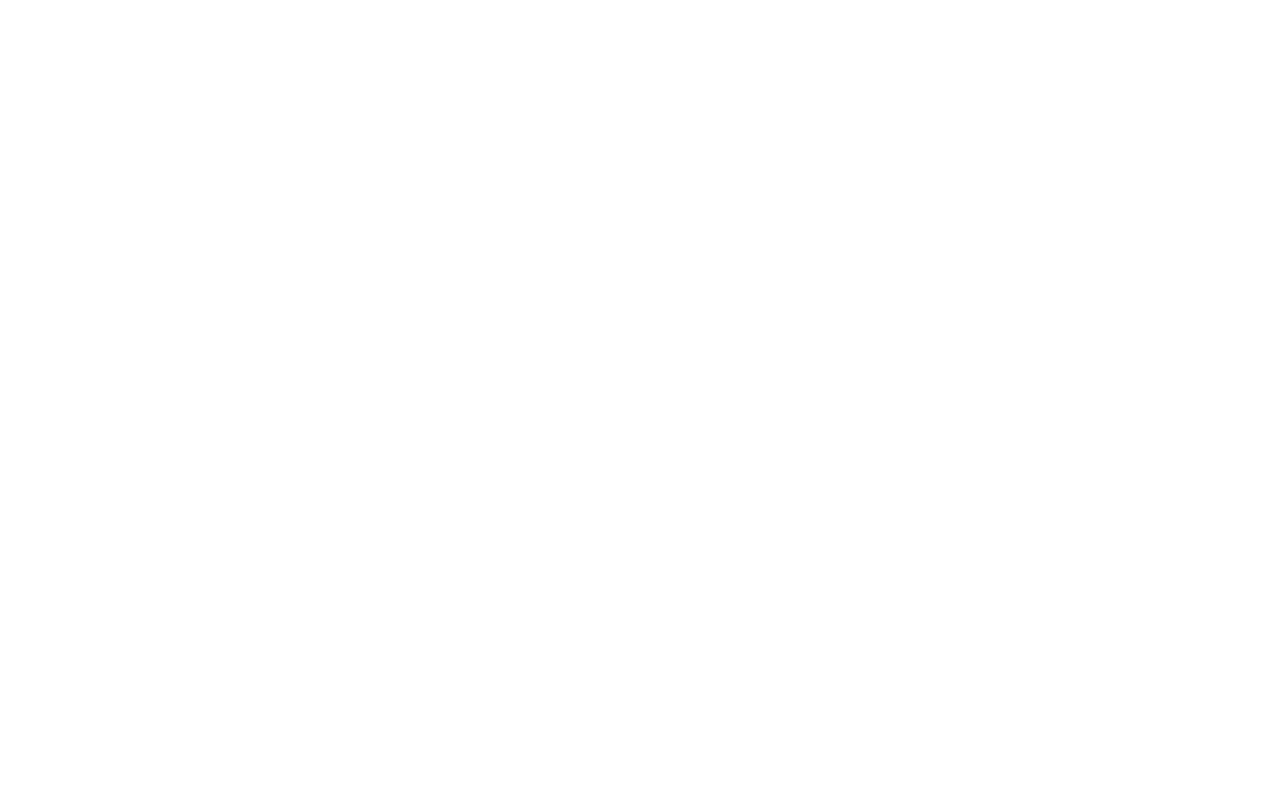
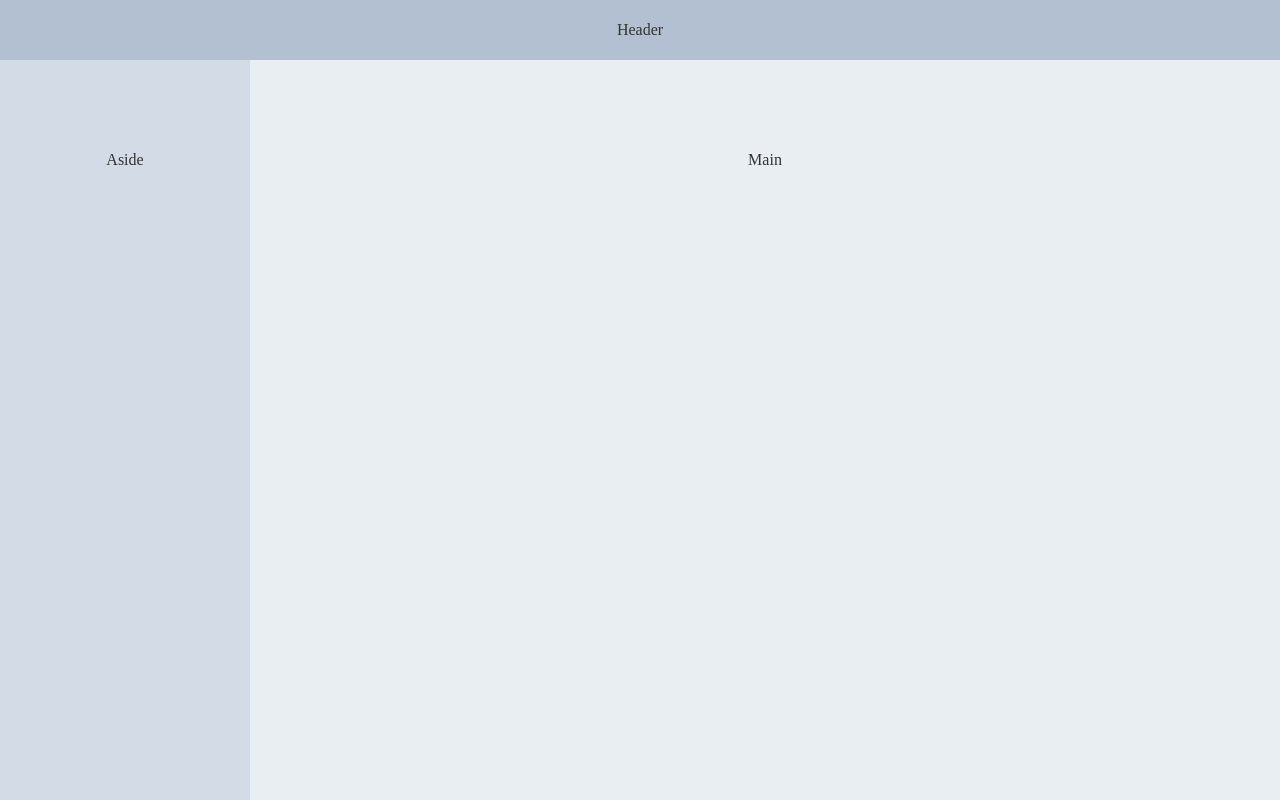
Before and after one commit to LiN5654947814/zjwy, a Vue app: page / in a window 1280 px wide. Built offline with nearby package versions, Linux system fonts and the light colour scheme; sample sign-in values are in the browser's storage.

Commit message:
主页布局

```diff
--- a/src/App.vue
+++ b/src/App.vue
@@ -17,5 +17,6 @@
   margin: 0;
   overflow: hidden;
   vertical-align: center;
+  height: 100%;
 }
 </style>
--- a/src/components/login/login.vue
+++ b/src/components/login/login.vue
@@ -40,7 +40,7 @@
         <el-form-item>
           <el-button type="primary"
                      style="width:300px;"
-                     @click="login">登录</el-button>
+                     @click.enter="login">登录</el-button>
         </el-form-item>
       </el-form>
     </div>
@@ -48,6 +48,7 @@
 </template>
 
 <script>
+import { async } from 'q'
 export default {
   name: 'login',
   data () {
@@ -86,6 +87,7 @@
     },
     // 判断输入的验证码是否正确
     login () {
+      let upCaseCode = this.inputCheck.toUpperCase()
       // 前端判断账户密码是否为空
       if (this.username === '' && this.password === '') {
         this.$message({
@@ -101,8 +103,11 @@
         }
       }).then(res => {
         if (res.data.state === 200) {
+          // 登录检测成功后设置token
+          const token = localStorage.setItem('token', res.data.token)
           // 账号密码成功然后判断验证码
-          if (this.inputCheck === this.checkCode) {
+          console.log(upCaseCode)
+          if (upCaseCode === this.checkCode) {
             this.$message({
               type: 'success',
               message: '登录成功'
--- a/src/router/index.js
+++ b/src/router/index.js
@@ -12,7 +12,7 @@
     component: Login
   },
   {
-    path: '/home',
+    path: '/',
     name: 'home',
     component: Home
   }
@@ -23,5 +23,21 @@
   base: process.env.BASE_URL,
   routes
 })
+// 动态路由
+router.beforeEach((to, from, next) => {
+  // 无权限访问login放行
+  if (to.path === '/login') {
+    return next()
+  }
+  // 申明一个token
+  const tokenStr = window.localStorage.getItem('token')
+  // 判断有无token
+  if (!tokenStr) {
+    // 没有就强制返回登录页
+    return next('/login')
+  } else {
+    next()
+  }
+})
 
 export default router
--- a/src/store/index.js
+++ b/src/store/index.js
@@ -1,15 +1,16 @@
 import Vue from 'vue'
 import Vuex from 'vuex'
+import action from './actions'
+import mutations from './mutations'
 
 Vue.use(Vuex)
 
 export default new Vuex.Store({
   state: {
+    islogin: false,
+    token: ''
   },
-  mutations: {
-  },
-  actions: {
-  },
-  modules: {
-  }
+  mutations: mutations,
+  actions: action,
+  modules: {}
 })
--- a/src/views/home.vue
+++ b/src/views/home.vue
@@ -1,14 +1,54 @@
 <template>
-  <div>
-    home
-  </div>
+  <el-container>
+    <!-- 头部区域 -->
+    <el-header>Header</el-header>
+    <!-- 页面主体区域 -->
+    <el-container>
+      <!-- 侧边栏区域 -->
+      <el-aside width="250px">Aside</el-aside>
+      <!-- 中心信息区域 -->
+      <el-main>Main</el-main>
+    </el-container>
+  </el-container>
 </template>
 
 <script>
 export default {
-
+  methods: {
+    handleOpen (key, keyPath) {
+      console.log(key, keyPath);
+    },
+    handleClose (key, keyPath) {
+      console.log(key, keyPath);
+    }
+  }
 }
 </script>
 
 <style lang="scss" scoped>
+.el-container {
+  height: 100%;
+}
+.el-header,
+.el-footer {
+  background-color: #b3c0d1;
+  color: #333;
+  text-align: center;
+  line-height: 60px;
+}
+
+.el-aside {
+  background-color: #d3dce6;
+  color: #333;
+  text-align: center;
+  line-height: 200px;
+  height: 100%;
+}
+
+.el-main {
+  background-color: #e9eef3;
+  color: #333;
+  text-align: center;
+  line-height: 160px;
+}
 </style>
```
Also changed, not shown: src/store/actions.js (added), src/store/mutations.js (added).
